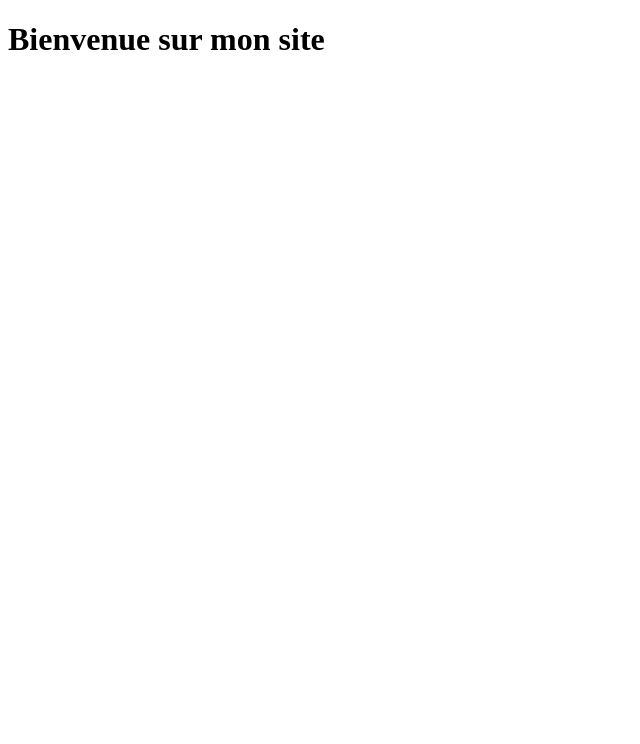
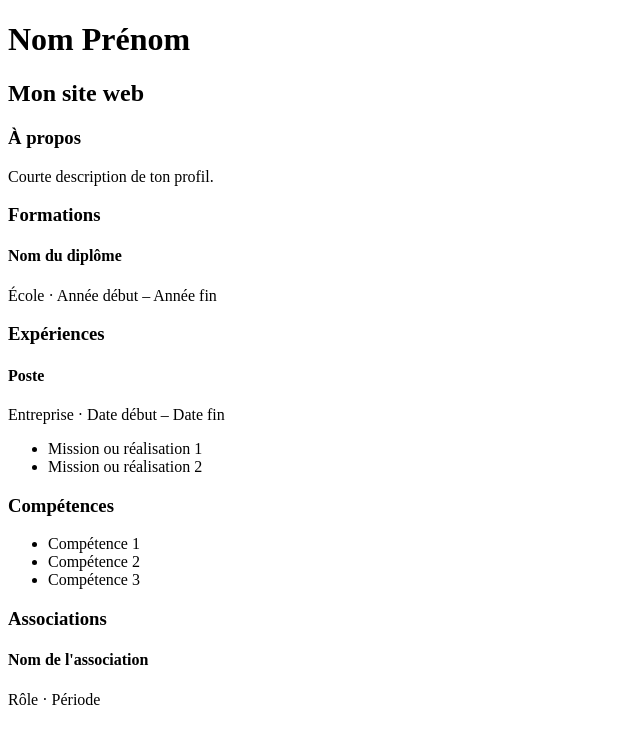
Before and after one commit to kefile2026/mon-cv, a plain HTML site: page index.html in a window 1280 px wide. Shown: the whole page, without its empty margins (0-640 px from the left). Drawn offline with Linux system fonts and the light colour scheme.

Commit message:
mise en place de la section titre

```diff
--- a/index.html
+++ b/index.html
@@ -1,12 +1,69 @@
 <!DOCTYPE html>
-<html>
+<html lang="fr">
 <head>
-    <title>Mon site web</title>
+    <meta charset="UTF-8">
+    <meta name="viewport" content="width=device-width, initial-scale=1.0">
+    <title>Mon CV</title>
     <link rel="stylesheet" href="style.css">
 </head>
 <body>
 
-    <h1>Bienvenue sur mon site</h1>
+    <!-- TITRE -->
+    <header>
+        <h1>Nom Prénom</h1>
+        <h2>Mon site web</h2>
+    </header>
+
+    <main>
+
+        <!-- COURTE DESCRIPTION -->
+        <section id="description">
+            <h3>À propos</h3>
+            <p>Courte description de ton profil.</p>
+        </section>
+
+        <!-- FORMATIONS -->
+        <section id="formations">
+            <h3>Formations</h3>
+            <article>
+                <h4>Nom du diplôme</h4>
+                <p>École · Année début – Année fin</p>
+            </article>
+        </section>
+
+        <!-- EXPÉRIENCES -->
+        <section id="experiences">
+            <h3>Expériences</h3>
+            <article>
+                <h4>Poste</h4>
+                <p>Entreprise · Date début – Date fin</p>
+                <ul>
+                    <li>Mission ou réalisation 1</li>
+                    <li>Mission ou réalisation 2</li>
+                </ul>
+            </article>
+        </section>
+
+        <!-- COMPÉTENCES -->
+        <section id="competences">
+            <h3>Compétences</h3>
+            <ul>
+                <li>Compétence 1</li>
+                <li>Compétence 2</li>
+                <li>Compétence 3</li>
+            </ul>
+        </section>
+
+        <!-- ASSOCIATIONS -->
+        <section id="associations">
+            <h3>Associations</h3>
+            <article>
+                <h4>Nom de l'association</h4>
+                <p>Rôle · Période</p>
+            </article>
+        </section>
+
+    </main>
 
 </body>
 </html>
```
